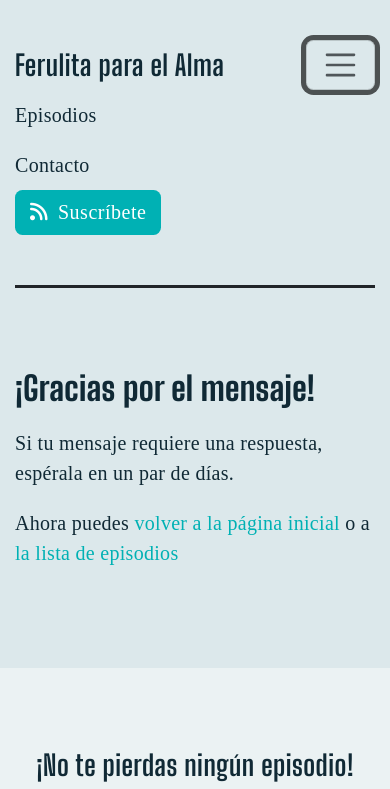
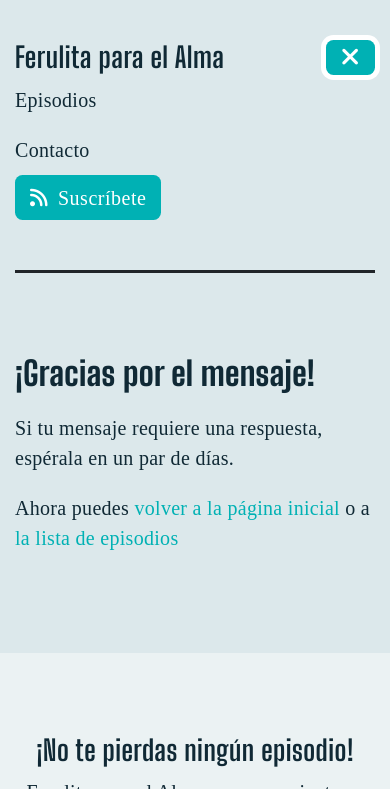
Before and after one commit to axelvaldez/ferulita, an Eleventy site: page pages/gracias.njk in a window 390 px wide. Both pictures are taken after a click on the button "Toggle navigation". Shown: the top 789 px of the page. Built offline with nearby package versions, Linux system fonts and the light colour scheme; Eleventy itself is replaced by a stand-in of ours; files that its build step writes are made by us from their sources; a web font is replaced by a local one.

Commit message:
burger button

```diff
--- a/_includes/partials/block-nav.html
+++ b/_includes/partials/block-nav.html
@@ -5,8 +5,9 @@
         <nav class="navbar navbar-expand-lg navbar-light">
             <div class="container px-0">
               <h3 class="m-0"><a class="navbar-brand" href="/">Ferulita para el Alma</a></h3>
-              <button class="navbar-toggler" type="button" data-bs-toggle="collapse" data-bs-target="#navbarSupportedContent" aria-controls="navbarSupportedContent" aria-expanded="false" aria-label="Toggle navigation">
-                <span class="navbar-toggler-icon"></span>
+              <button class="navbar-toggler btn btn-primary" type="button" data-bs-toggle="collapse" data-bs-target="#navbarSupportedContent" aria-controls="navbarSupportedContent" aria-expanded="false" aria-label="Toggle navigation">
+                <i class="burger fa-solid fa-bars"></i>
+                <i class="close fa-solid fa-xmark"></i>
               </button>
               <div class="collapse navbar-collapse" id="navbarSupportedContent">
                 <ul class="navbar-nav ms-auto mb-2 mb-lg-0">
--- a/_sass/_nav.scss
+++ b/_sass/_nav.scss
@@ -9,3 +9,17 @@
         color: var(--link-muted);
     }
 }
+
+.navbar-toggler{
+}
+.navbar-toggler .close{
+    display: none;
+}
+
+.navbar-toggler[aria-expanded=true] .close{
+    display: block;
+}
+
+.navbar-toggler[aria-expanded=true] .burger{
+    display: none;
+}
```
